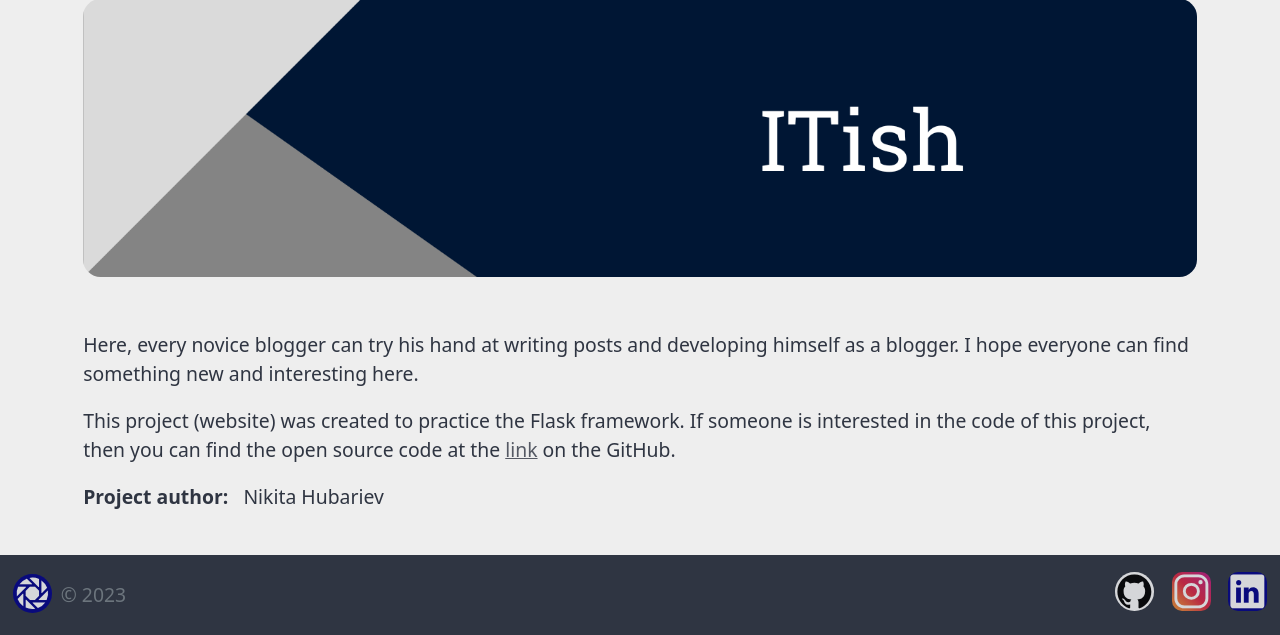
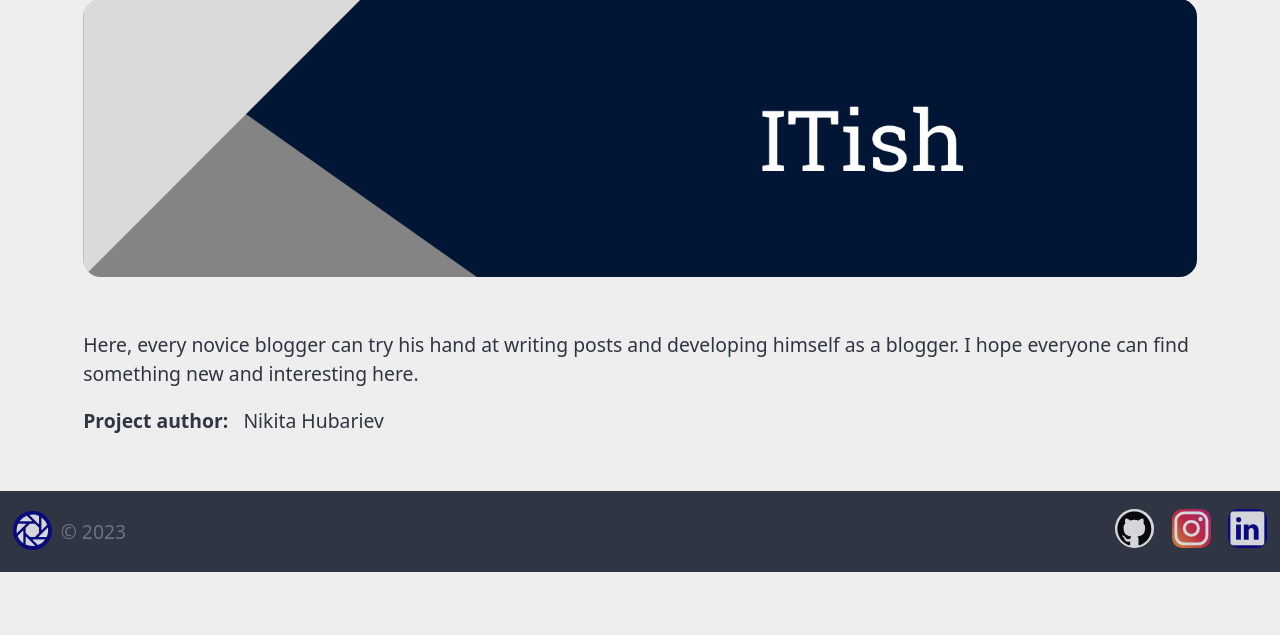
Before and after one commit to Gubchik123/ITish, a Flask app: page / in a window 1280 px wide. Shown: the part 228-863 px from the top of the page. After the commit the page ends 800 px from the top, so only its background shows below. Run offline with Flask 3, Linux system fonts and the light colour scheme; parts of the project's set-up code (start-up, migrations or seed data) failed here and were passed over.

Commit message:
Remove some descriptions from the index.html

```diff
--- a/app/templates/index.html
+++ b/app/templates/index.html
@@ -23,17 +23,6 @@
     </p>
 
     <p>
-        This project (website) was created to practice the Flask framework.
-        If someone is interested in the code of this project,
-        then you can find the open source code at the
-        <a
-            class="my-text-color text-decoration-underline"
-            href="https://github.com/Gubchik123/ITish"
-        >link</a>
-        on the GitHub.
-    </p>
-
-    <p>
         <b>Project author:</b> &nbsp; Nikita Hubariev
     </p>
 </div>
```
